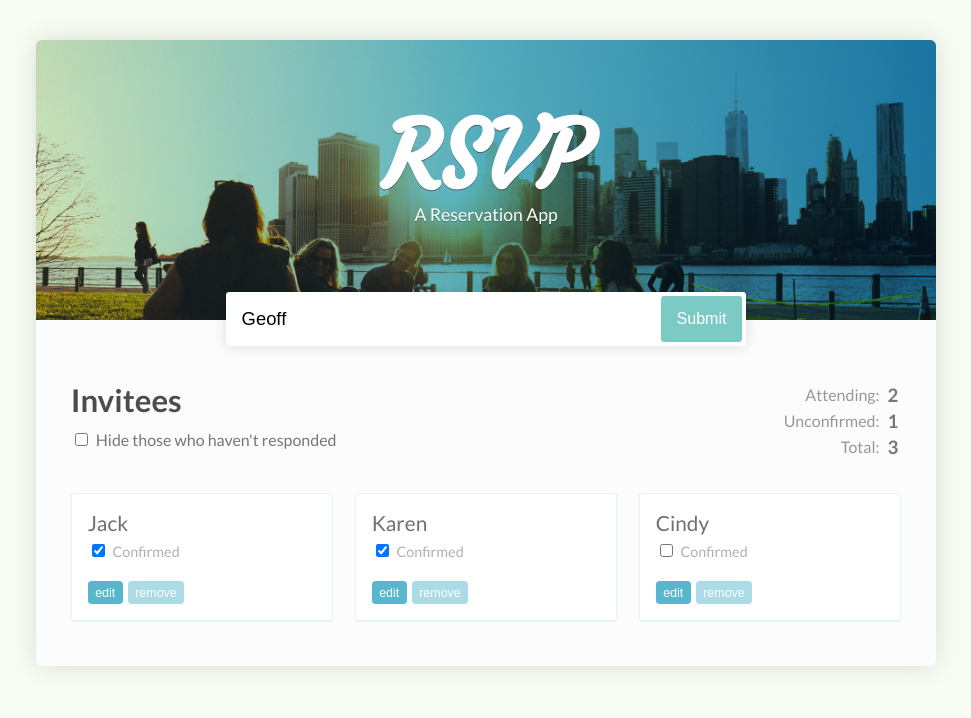
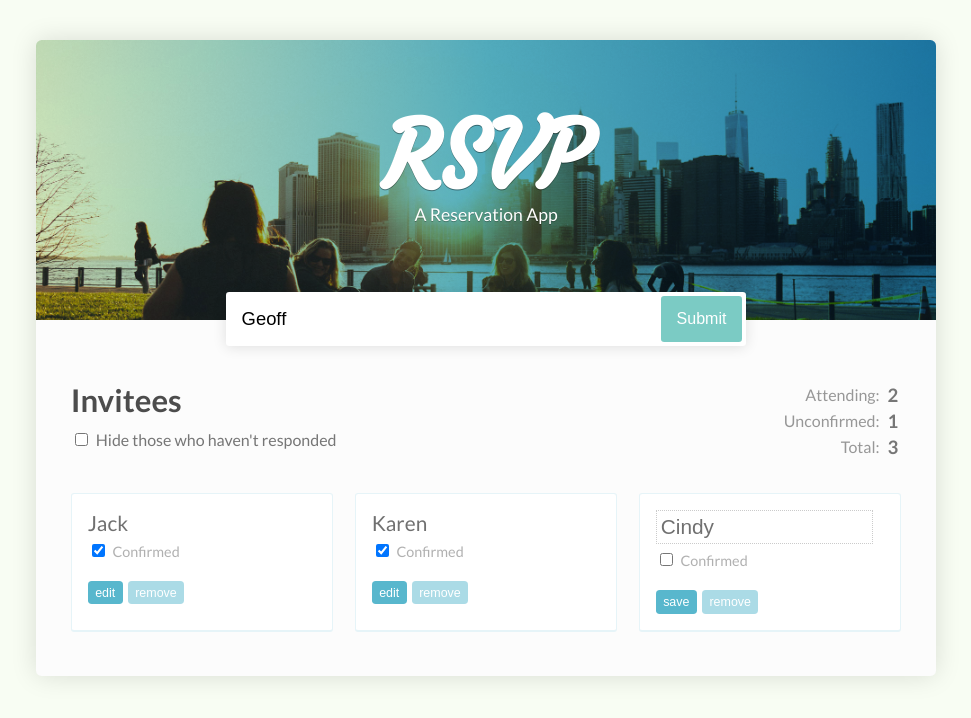
Before and after one commit to geofframler/rsvp-react-app, a React (Create React App) app: page / in a window 1280 px wide. Shown: the top 718 px of the page, without its empty margins (154-1125 px from the left). Built offline with nearby package versions, Linux system fonts and the light colour scheme.

Commit message:
Move Guest name into its own component create method to edit name

```diff
--- a/src/App.js
+++ b/src/App.js
@@ -7,22 +7,37 @@ class App extends Component {
     guests: [
       {
         name: 'Jack',
-        isConfirmed: true
+        isConfirmed: true,
+        isEditing: false,
       },
       {
         name: 'Karen',
-        isConfirmed: true
+        isConfirmed: true,
+        isEditing: false,
       },
       {
         name: 'Cindy',
-        isConfirmed: false
+        isConfirmed: false,
+        isEditing: true,
       }
     ]
   }
 
-  toggleConfirmationAt = indexToChange => {
+  toggleGuestPropertyAt = (property, indexToChange) => {
     const guestsArr = this.state.guests.slice();
-    guestsArr[indexToChange].isConfirmed = !guestsArr[indexToChange].isConfirmed;
+    guestsArr[indexToChange][property] = !guestsArr[indexToChange][property];
+    this.setState({guests: guestsArr});
+  };
+
+  toggleConfirmationAt = index =>
+    this.toggleGuestPropertyAt('isConfirmed', index);
+
+  toggleEditingAt = index =>
+    this.toggleGuestPropertyAt('isEditing', index);
+
+  setNameAt = (name, indexToChange) => {
+    const guestsArr = this.state.guests.slice();
+    guestsArr[indexToChange].name = name;
     this.setState({guests: guestsArr});
   };
 
@@ -68,6 +83,8 @@ class App extends Component {
         <GuestList
           guests={this.state.guests}
           toggleConfirmationAt={this.toggleConfirmationAt}
+          toggleEditingAt={this.toggleEditingAt}
+          setNameAt={this.setNameAt}
         />
 
       </div>
--- a/src/components/Guest.js
+++ b/src/components/Guest.js
@@ -1,9 +1,16 @@
 import React from 'react';
 import PropTypes from 'prop-types';
 
+import GuestName from './GuestName'
+
 const Guest = props =>
   <li>
-    <span>{props.name}</span>
+    <GuestName
+      isEditing={props.isEditing}
+      handleNameEdit={e => props.setName(e.target.value)}
+      >
+      {props.name}
+    </GuestName>
     <label>
       <input
         type="checkbox"
@@ -11,14 +18,19 @@ const Guest = props =>
         onChange={props.handleConfirmation}
       /> Confirmed
     </label>
-    <button>edit</button>
+    <button onClick={props.handleEditing}>
+      {props.isEditing ? 'save' : 'edit'}
+    </button>
     <button>remove</button>
   </li>;
 
 Guest.propTypes = {
   name: PropTypes.string.isRequired,
   isConfirmed: PropTypes.bool.isRequired,
-  handleConfirmation: PropTypes.func.isRequired
+  isEditing: PropTypes.bool.isRequired,
+  handleConfirmation: PropTypes.func.isRequired,
+  handleEditing: PropTypes.func.isRequired,
+  setName: PropTypes.func.isRequired
 }
 
 export default Guest;
--- a/src/components/GuestList.js
+++ b/src/components/GuestList.js
@@ -9,14 +9,19 @@ const GuestList = props =>
         key={index}
         name={guest.name}
         isConfirmed={guest.isConfirmed}
+        isEditing={guest.isEditing}
         handleConfirmation={() => props.toggleConfirmationAt(index)}
+        handleEditing={() => props.toggleEditingAt(index)}
+        setName={text => props.setNameAt(text, index)}
       />
     )}
   </ul>;
 
 GuestList.propTypes = {
   guests: PropTypes.array.isRequired,
-  toggleConfirmationAt: PropTypes.func.isRequired
+  toggleConfirmationAt: PropTypes.func.isRequired,
+  toggleEditingAt: PropTypes.func.isRequired,
+  setNameAt: PropTypes.func.isRequired
 }
 
 export default GuestList;
--- /dev/null
+++ b/src/components/GuestName.js
@@ -0,0 +1,25 @@
+import React from 'react';
+import PropTypes from 'prop-types';
+
+const GuestName = props => {
+  if (props.isEditing) {
+    return (
+      <input
+        type="text"
+        value={props.children}
+        onChange={props.handleNameEdit}
+      />
+    );
+  } else {
+    return (
+      <span>{props.children}</span>
+    );
+  }
+};
+
+GuestName.propTypes = {
+  isEditing: PropTypes.bool.isRequired,
+  handleNameEdit: PropTypes.func.isRequired
+}
+
+export default GuestName;
```
